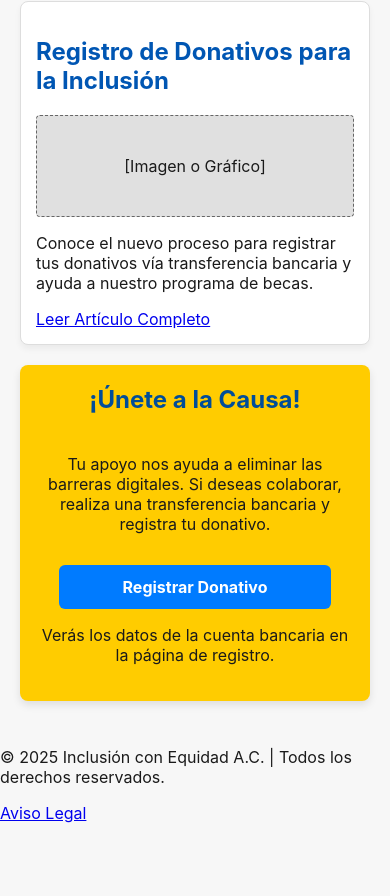
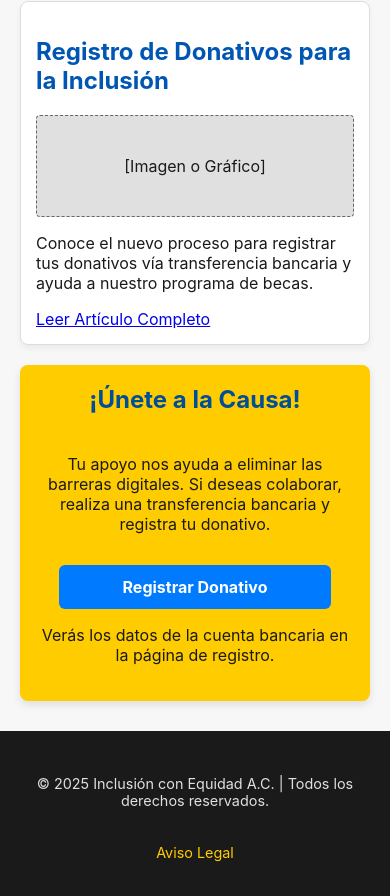
Before and after one commit to Karina-Martinez/accessible-blog-mockup, a React (Create React App) app: page / in a window 390 px wide. Shown: the part 1198-2094 px from the top of the page. Before the commit the page ends 2021 px from the top, so only its background shows below. Built offline with nearby package versions, Linux system fonts and the light colour scheme.

Commit message:
Update footer

```diff
--- a/src/App.css
+++ b/src/App.css
@@ -315,6 +315,56 @@ a:focus,
     box-shadow: 0 0 10px rgba(255, 170, 0, 0.8);
 }
 
+/* --- Footer Mejorado (NUEVOS ESTILOS) --- */
+.site-footer {
+    background-color: #1a1a1a;
+    color: #e0e0e0;
+    padding: 30px 20px; /* Aumenta el relleno */
+    text-align: left; /* Alineación a la izquierda por defecto */
+    font-size: 0.9rem;
+
+    /* LAYOUT: Distribución en 3 columnas/secciones */
+    display: flex;
+    justify-content: space-between;
+    flex-wrap: wrap; /* Permite que las columnas caigan en móvil */
+    gap: 20px;
+}
+
+.footer-section {
+    flex: 1; /* Distribuye el espacio entre secciones */
+    min-width: 200px; /* Evita que se compriman demasiado */
+}
+
+.footer-section-title {
+    color: #ffcc00; /* Título en amarillo para alto contraste */
+    font-size: 1.1rem;
+    margin-bottom: 10px;
+    border-bottom: 1px solid rgba(255, 255, 255, 0.1);
+    padding-bottom: 5px;
+}
+
+.footer-link {
+    color: #ffcc00;
+    text-decoration: none;
+    display: block; /* Muestra los enlaces en bloques para facilitar el toque */
+    margin-bottom: 5px;
+}
+
+.footer-link:hover {
+    color: #ffffff; /* Contraste al pasar el mouse */
+}
+
+.footer-copyright {
+    margin-top: 15px;
+    font-size: 0.8rem;
+    color: #999;
+    text-align: center;
+    width: 100%; /* Asegura que la línea de copyright ocupe todo el ancho */
+    border-top: 1px solid rgba(255, 255, 255, 0.1);
+    padding-top: 10px;
+}
+
+
 /* --- Adaptación para móviles --- */
 @media (max-width: 768px) {
     .main-content-grid {
@@ -342,4 +392,18 @@ a:focus,
     .contact-section {
         margin: 20px 0;
     }
+
+    /* En móvil, las secciones del footer se apilan */
+    .site-footer {
+        flex-direction: column;
+        align-items: center;
+        text-align: center;
+    }
+    .footer-section {
+        min-width: 100%;
+        margin-bottom: 15px;
+    }
+    .footer-section-title {
+        text-align: center;
+    }
 }
```
